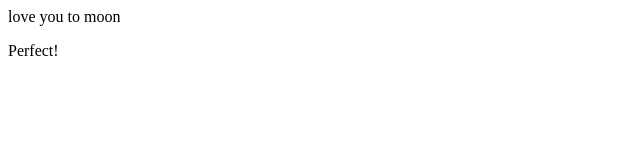
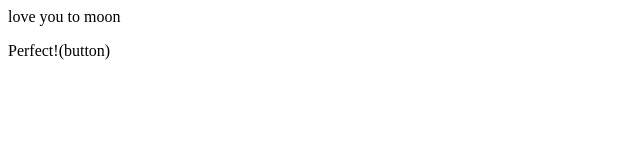
Before and after one commit to student-AnkitaJadhav/localrepo, a plain HTML site: page index.html in a window 1280 px wide. Shown: the full height of the page, 0-640 px from the left. Drawn offline with Linux system fonts and the light colour scheme.

```diff
--- a/index.html
+++ b/index.html
@@ -1,2 +1,2 @@
 <p>love you to moon</p>
-<p>Perfect!</p>
+<p>Perfect!(button)</p>
```
